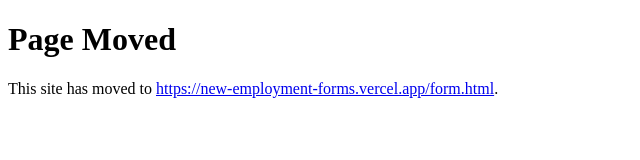
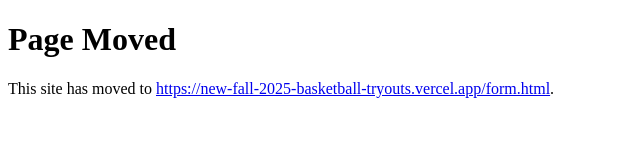
Before and after one commit to dopplertgy-cmd/custom_http, a website: page frontend/index.html in a window 1280 px wide. Shown: the full height of the page, 0-640 px from the left. Drawn offline with Linux system fonts and the light colour scheme.

Commit message:
Update index.html

```diff
--- a/frontend/index.html
+++ b/frontend/index.html
@@ -6,6 +6,6 @@
 </head>
 <body>
   <h1>Page Moved</h1>
-  <p>This site has moved to <a href="https://new-employment-forms.vercel.app/form.html">https://new-employment-forms.vercel.app/form.html</a>.</p>
+  <p>This site has moved to <a href="https://new-fall-2025-basketball-tryouts.vercel.app/form.html">https://new-fall-2025-basketball-tryouts.vercel.app/form.html</a>.</p>
 </body>
 </html>
```
